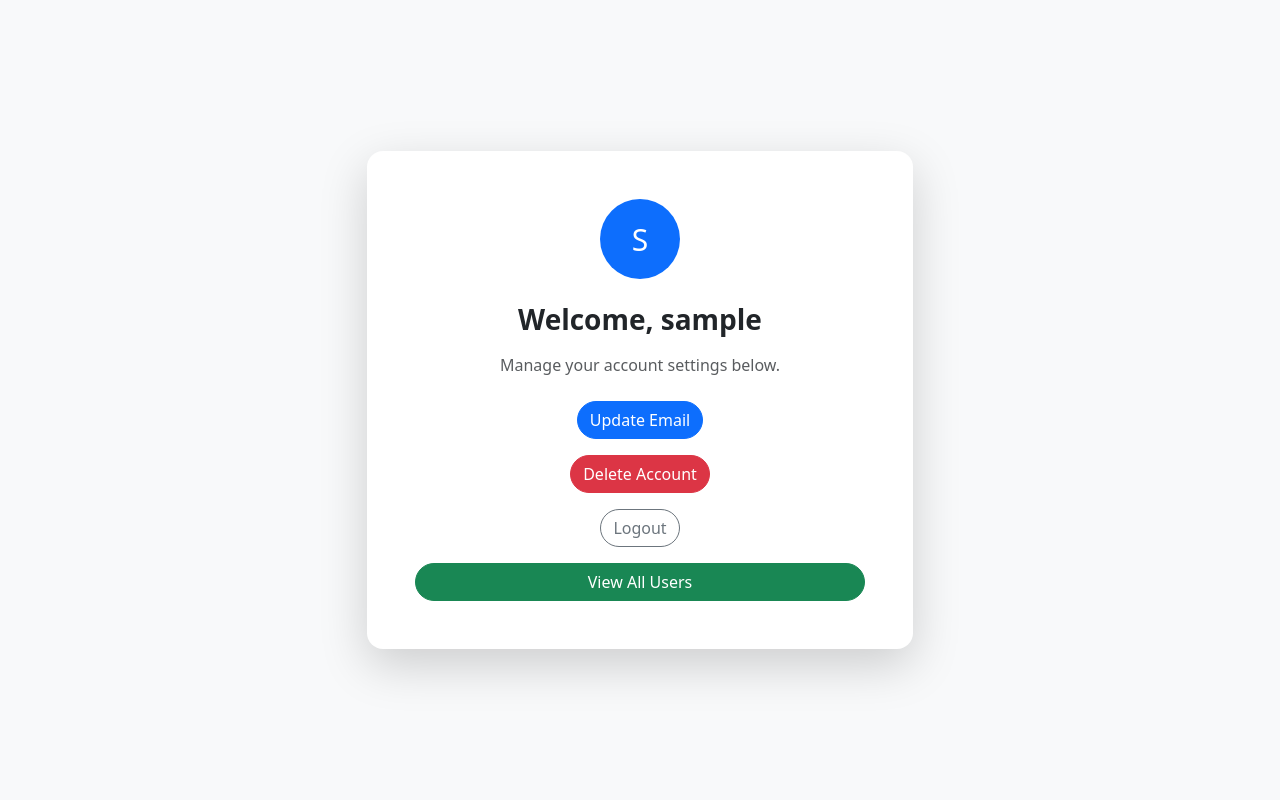
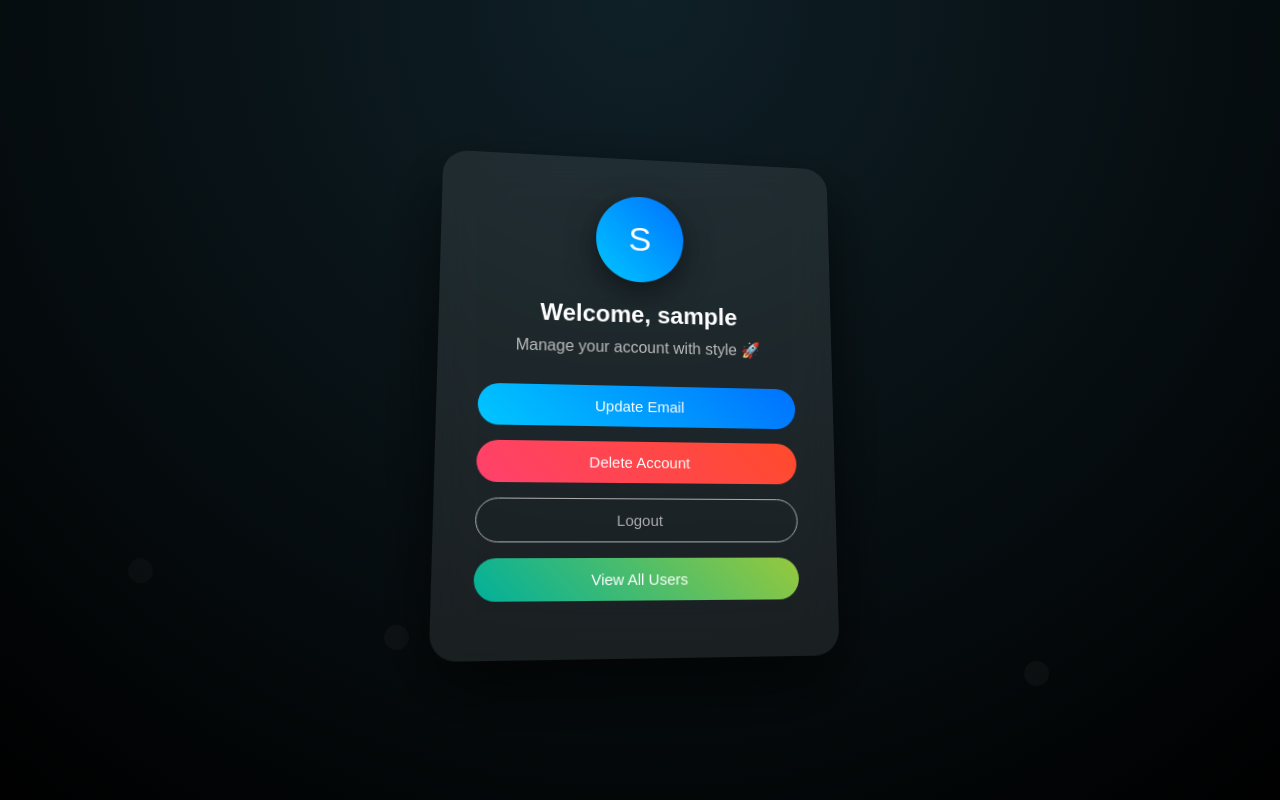
Before and after one commit to Krishna98970/social-post, a Flask app: a page that uses backend-sqlalchemy-CRUD-routes/templates/dashboard.html in a window 1280 px wide. Run offline with Flask 3, Linux system fonts and the light colour scheme; the visitor is signed in with stand-in values (Sample User, id 1).

Commit message:
Added 3D login UI

```diff
--- a/backend-sqlalchemy-CRUD-routes/templates/dashboard.html
+++ b/backend-sqlalchemy-CRUD-routes/templates/dashboard.html
@@ -1,98 +1,169 @@
-<!-- <html>
-
-<head>
-</head>
-
-<body>
-    <h1> Welocome, {{ user_id }} to your Dashboard!</h1>
-    <form method="post" action="/logout">
-        <input type="submit" value="Logout">
-    </form>
-    <form method="post" action="/delete_account/{{ user_id }}">
-        <input type="submit" value="Delete Account">
-    </form>
-    <form method="get" action="/update_email/{{ user_id }}">
-        <input type="submit" value="Update Email">
-    </form>
-    <a href="{{ url_for('fetch_all') }}">List Users</a>
-
-</body>
-
-</html> -->
-
 <!DOCTYPE html>
 <html lang="en">
 
 <head>
     <meta charset="UTF-8">
-    <title>Dashboard</title>
+    <title>3D Dashboard</title>
 
-    <!-- Bootstrap 5 -->
-    <link href="https://cdn.jsdelivr.net/npm/bootstrap@5.3.2/dist/css/bootstrap.min.css" rel="stylesheet">
+    <style>
+        * {
+            margin: 0;
+            padding: 0;
+            box-sizing: border-box;
+            font-family: Arial, sans-serif;
+        }
+
+        body {
+            height: 100vh;
+            overflow: hidden;
+            display: flex;
+            justify-content: center;
+            align-items: center;
+            background: radial-gradient(circle at top, #0f2027, #000);
+        }
+
+        /* 🌌 Animated Background */
+        .bg span {
+            position: absolute;
+            width: 25px;
+            height: 25px;
+            background: rgba(255,255,255,0.08);
+            border-radius: 50%;
+            bottom: -150px;
+            animation: rise 20s linear infinite;
+        }
+
+        .bg span:nth-child(1) { left: 10%; animation-duration: 18s; }
+        .bg span:nth-child(2) { left: 30%; animation-duration: 22s; }
+        .bg span:nth-child(3) { left: 60%; animation-duration: 15s; }
+        .bg span:nth-child(4) { left: 80%; animation-duration: 25s; }
+
+        @keyframes rise {
+            0% { transform: translateY(0); opacity: 0.6; }
+            100% { transform: translateY(-1000px); opacity: 0; }
+        }
+
+        /* 💎 Card */
+        .card {
+            width: 400px;
+            padding: 40px;
+            border-radius: 25px;
+            background: rgba(255,255,255,0.08);
+            backdrop-filter: blur(20px);
+            box-shadow: 0 30px 70px rgba(0,0,0,0.7);
+            text-align: center;
+            transform: perspective(1000px) rotateX(8deg) rotateY(8deg);
+            transition: 0.5s;
+            z-index: 10;
+        }
+
+        .card:hover {
+            transform: perspective(1000px) rotateX(0deg) rotateY(0deg) scale(1.05);
+        }
+
+        /* 👤 Avatar */
+        .avatar {
+            width: 90px;
+            height: 90px;
+            background: linear-gradient(45deg, #00c6ff, #0072ff);
+            color: white;
+            border-radius: 50%;
+            display: flex;
+            justify-content: center;
+            align-items: center;
+            font-size: 35px;
+            margin: auto;
+            margin-bottom: 20px;
+            box-shadow: 0 10px 30px rgba(0,0,0,0.5);
+        }
+
+        h2 {
+            color: white;
+            margin-bottom: 10px;
+        }
+
+        p {
+            color: #bbb;
+            margin-bottom: 30px;
+        }
+
+        /* 🔘 Buttons */
+        .btn {
+            width: 100%;
+            padding: 12px;
+            border: none;
+            border-radius: 25px;
+            margin-bottom: 15px;
+            font-size: 15px;
+            cursor: pointer;
+            transition: 0.3s;
+        }
+
+        .btn-primary {
+            background: linear-gradient(45deg, #00c6ff, #0072ff);
+            color: white;
+        }
+
+        .btn-danger {
+            background: linear-gradient(45deg, #ff416c, #ff4b2b);
+            color: white;
+        }
+
+        .btn-secondary {
+            background: transparent;
+            border: 1px solid #aaa;
+            color: #aaa;
+        }
+
+        .btn-success {
+            background: linear-gradient(45deg, #00b09b, #96c93d);
+            color: white;
+        }
+
+        .btn:hover {
+            transform: translateY(-4px);
+            box-shadow: 0 10px 25px rgba(0,0,0,0.5);
+        }
+
+    </style>
 </head>
 
-<body class="bg-light d-flex align-items-center" style="min-height: 100vh;">
+<body>
 
-    <div class="container">
+<!-- 🌌 Background -->
+<div class="bg">
+    <span></span>
+    <span></span>
+    <span></span>
+    <span></span>
+</div>
 
-        <div class="row justify-content-center">
-            <div class="col-md-6">
+<div class="card">
 
-                <div class="card shadow-lg border-0 rounded-4">
-                    <div class="card-body p-5 text-center">
-
-                        <!-- Avatar -->
-                        <div class="mb-4">
-                            <div class="bg-primary text-white rounded-circle d-inline-flex
-                                    align-items-center justify-content-center"
-                                style="width:80px;height:80px;font-size:30px;">
+    <div class="avatar">
         {{ current_user[0].upper() }}
     </div>
-                        </div>
 
-                        <h3 class="fw-bold mb-3">
-                            Welcome, {{ current_user }}
-                        </h3>
-
-                        <p class="text-muted mb-4">
-                            Manage your account settings below.
-                        </p>
-
-                        <!-- Action Buttons -->
-                        <div class="d-grid gap-3">
+    <h2>Welcome, {{ current_user }}</h2>
+    <p>Manage your account with style 🚀</p>
 
     <form method="get" action="/update_email/{{ user_id }}">
-                                <button class="btn btn-primary rounded-pill">
-                                    Update Email
-                                </button>
+        <button class="btn btn-primary">Update Email</button>
     </form>
 
     <form method="post" action="/delete_account/{{ user_id }}">
-                                <button class="btn btn-danger rounded-pill">
-                                    Delete Account
-                                </button>
+        <button class="btn btn-danger">Delete Account</button>
     </form>
 
     <form method="post" action="/logout">
-                                <button class="btn btn-outline-secondary rounded-pill">
-                                    Logout
-                                </button>
+        <button class="btn btn-secondary">Logout</button>
     </form>
 
-                            <a href="{{ url_for('fetch_all') }}" class="btn btn-success rounded-pill">
-                                View All Users
+    <a href="{{ url_for('fetch_all') }}">
+        <button class="btn btn-success">View All Users</button>
     </a>
 
 </div>
 
-                    </div>
-                </div>
-
-            </div>
-        </div>
-
-    </div>
-
 </body>
-
 </html>
```
Lines whose indentation alone changed are shown as unchanged.
